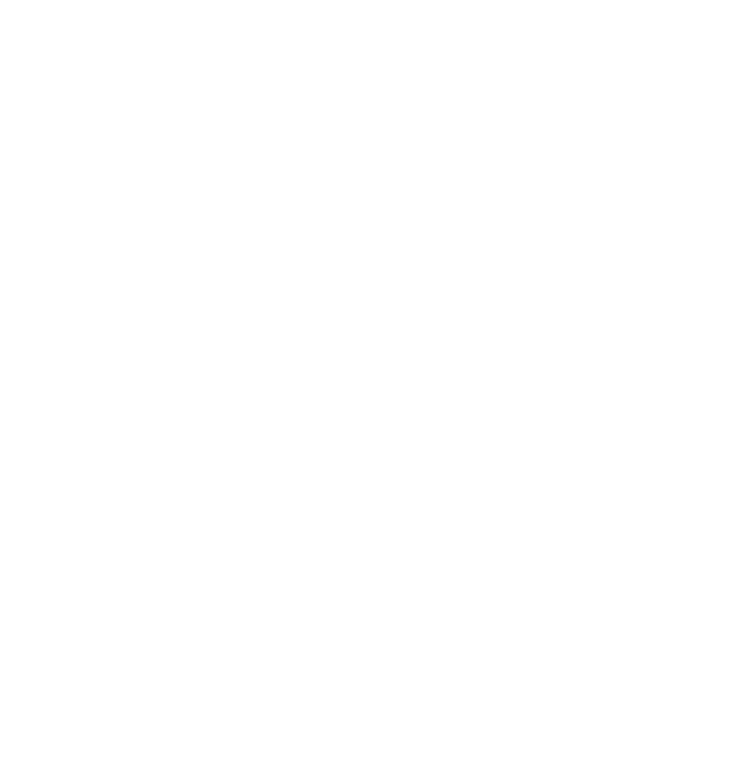
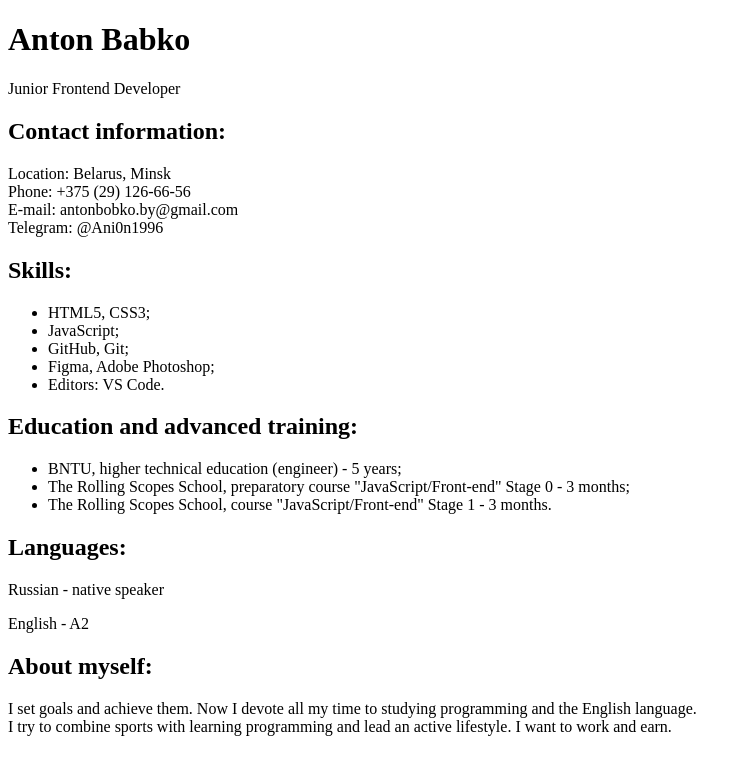
Before and after one commit to Ani0n1996/rsschool-cv, a plain HTML site: page index.html in a window 1280 px wide. Shown: the whole page, without its empty margins (0-748 px from the left). Drawn offline with Linux system fonts and the light colour scheme.

Commit message:
feat: add cv

```diff
--- a/index.html
+++ b/index.html
@@ -8,5 +8,32 @@
     <link rel="stylesheet" href="style.css">
 </head>
 <body>
+    <h1>Anton Babko</h1>
+    <p>Junior Frontend Developer</p>
+    <h2>Contact information:</h2>
+    <p>Location: Belarus, Minsk
+    <br>Phone: +375 (29) 126-66-56
+    <br>E-mail: antonbobko.by@gmail.com
+    <br>Telegram: @Ani0n1996
+    </p>
+    <h2>Skills:</h2>
+    <ul>
+        <li>HTML5, CSS3;</li>
+        <li>JavaScript;</li>
+        <li>GitHub, Git;</li>
+        <li>Figma, Adobe Photoshop;</li>
+        <li>Editors: VS Code.</li>
+    </ul>
+    <h2>Education and advanced training:</h2>
+    <ul>
+        <li>BNTU, higher technical education (engineer) - 5 years;</li>
+        <li>The Rolling Scopes School, preparatory course "JavaScript/Front-end" Stage 0 - 3 months;</li>
+        <li>The Rolling Scopes School, course "JavaScript/Front-end" Stage 1 - 3 months.</li>
+    </ul>
+    <h2>Languages:</h2>
+    <p>Russian - native speaker</p>
+    <p>English - A2</p>
+    <h2>About myself:</h2>
+    <p>I set goals and achieve them. Now I devote all my time to studying programming and the English language. <br>I try to combine sports with learning programming and lead an active lifestyle. I want to work and earn.</p>
 </body>
 </html>
```
Also changed, not shown: 3 other files.
